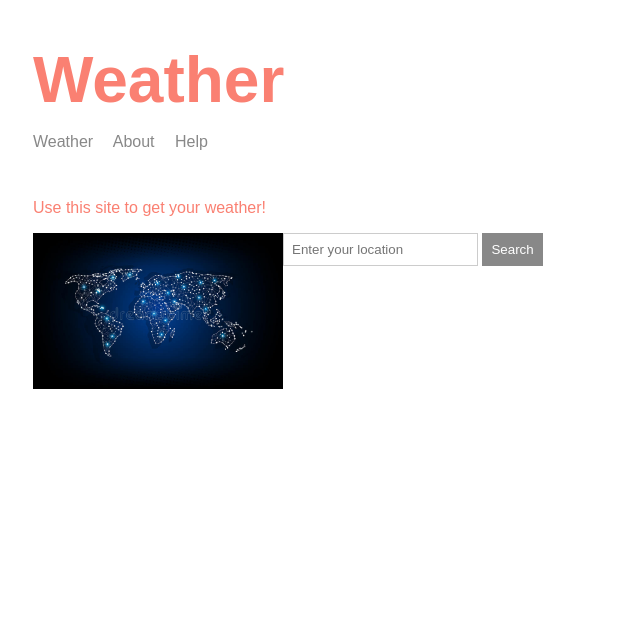
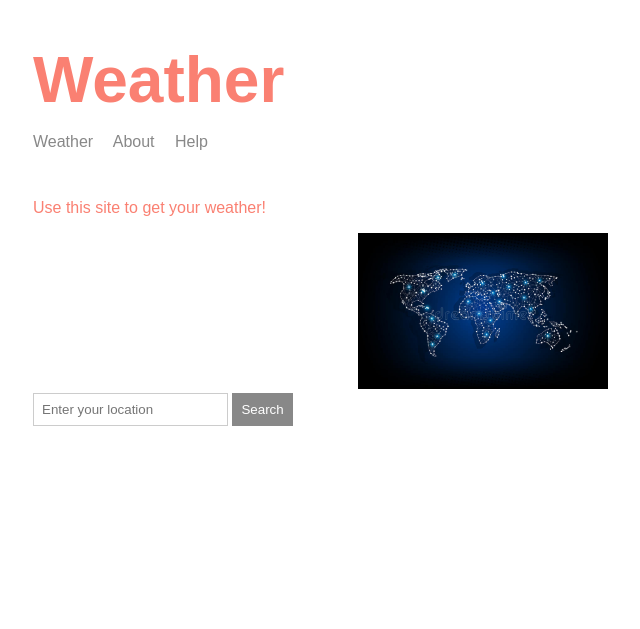
Before and after one commit to KayedObeidat/weather-website, a Node server app: page / in a window 1280 px wide. Shown: the top 629 px of the page, without its empty margins (282-922 px from the left). Run offline with Node 20, Linux system fonts and the light colour scheme; some libraries are stand-ins or nearby versions.

Commit message:
New style

```diff
--- a/public/css/styles.css
+++ b/public/css/styles.css
@@ -41,7 +41,7 @@ header a {
 
 .style {
     width: 250px;
-    float: left;
+    margin-left: 50%;
 }
 
 input {
```
